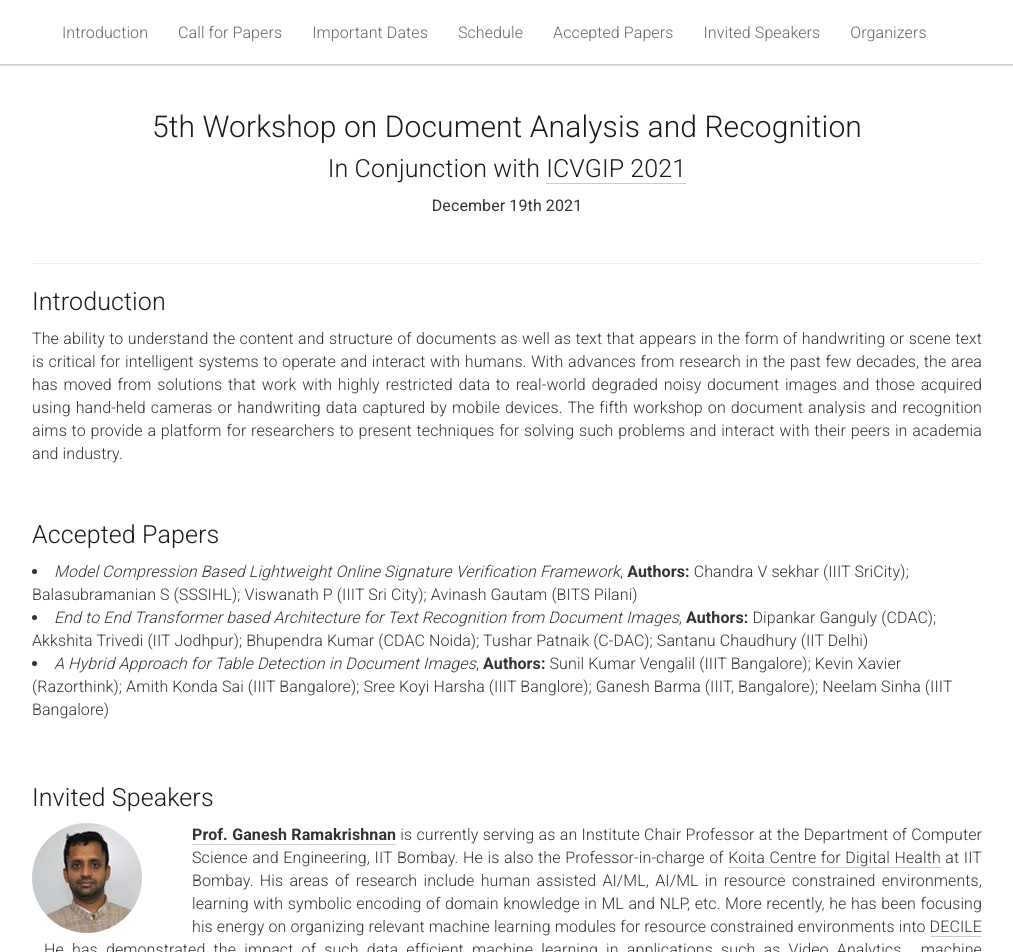
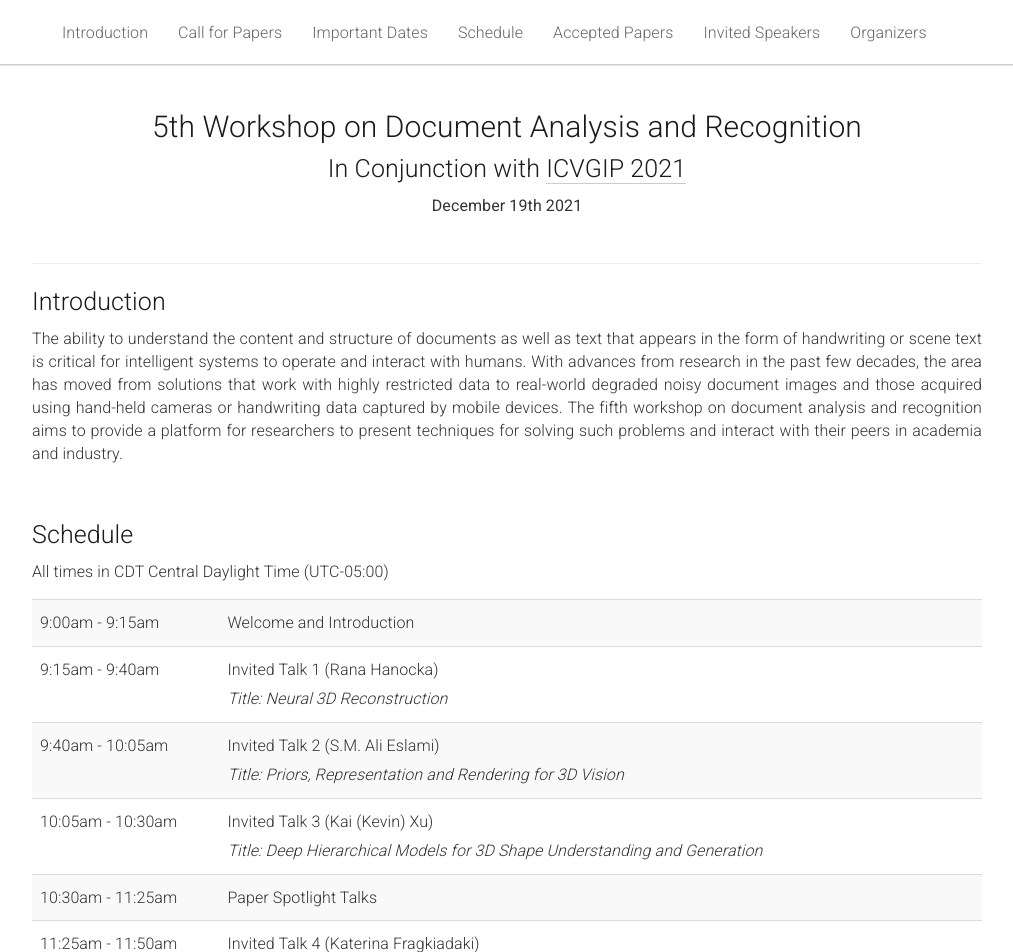
Before and after one commit to wdar21/wdar21.github.io, a Jekyll site: the page built from _pages/home.md, in a window 1280 px wide and 1400 px high. Shown: the top 952 px of the window, without its empty margins (133-1146 px from the left). Built offline with Jekyll 4.4.1, drawn with Linux system fonts in a browser that asks for light colours; some of the changed text lies outside the part shown.

Commit message:
Schedule table added

```diff
--- a/_pages/home.md
+++ b/_pages/home.md
@@ -36,6 +36,88 @@ acknowledgements: ""
 </div>
 
 <br>
+
+<div class="row" id="schedule">
+  <div class="col-xs-12">
+    <h2>Schedule</h2>
+    <p>All times in CDT Central Daylight Time (UTC-05:00)</p>
+  </div>
+</div>
+
+
+<div class="row">
+  <div class="col-xs-12">
+     <table class="table table-striped">
+      <tbody>
+        <tr>
+          <td>9:00am - 9:15am</td>
+          <td>Welcome and Introduction</td>
+          <td></td>
+        </tr>
+        <tr>
+          <td>9:15am - 9:40am</td>
+          <td>
+          Invited Talk 1 (Rana Hanocka)
+          <br/>
+          <i>Title: Neural 3D Reconstruction</i>
+          </td>
+          <td></td>
+        </tr>
+        <tr>
+          <td>9:40am - 10:05am</td>
+          <td>
+          Invited Talk 2 (S.M. Ali Eslami)
+          <br/>
+          <i>Title: Priors, Representation and Rendering for 3D Vision</i>
+          </td>
+          <td></td>
+        </tr>
+        <tr>
+          <td>10:05am - 10:30am</td>
+          <td>Invited Talk 3 (Kai (Kevin) Xu)
+          <br/>
+          <i>Title: Deep Hierarchical Models for 3D Shape Understanding and Generation</i>
+          </td>
+          <td></td>
+        </tr>
+        <tr>
+          <td>10:30am - 11:25am</td>
+          <td>Paper Spotlight Talks</td>
+          <td></td>
+        </tr>
+        <!-- <tr>
+          <td>11:10am - 11:25am</td>
+          <td>Break</td>
+          <td></td>
+        </tr> -->
+        <tr>
+          <td>11:25am - 11:50am</td>
+          <td>
+          Invited Talk 4 (Katerina Fragkiadaki)
+          <br/>
+          <i>Title: Learning to see by predicting views with  3D neural feature bottleneck networks</i>
+          </td>
+          <td></td>
+        </tr>
+        <tr>
+          <td>11:50am - 12:15pm</td>
+          <td>Invited Talk 5 (Roozbeh Mottaghi)
+          <br/>
+          <i>Title: Learning Representations via Interaction with the 3D World</i>
+          </td>
+          <td></td>
+        </tr>
+        <tr>
+          <td>12:15pm - 1:00pm</td>
+          <td>Panel Discussion (speakers & panelists)</td>
+          <td></td>
+        </tr>
+      </tbody>
+    </table>
+  </div>
+</div>
+
+
 
 <div class="row" id="accepted">
   <div class="col-xs-12">
```
